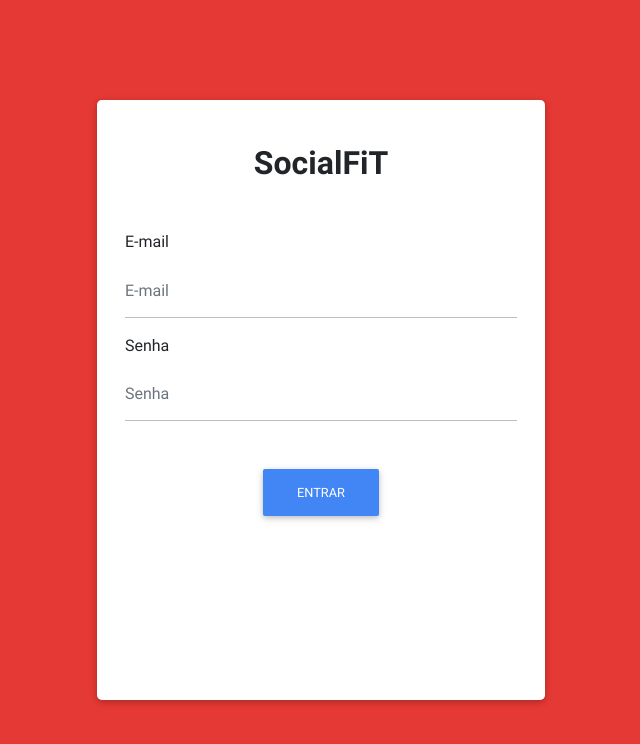
After one commit to social-fit/social-fit, a PHP site: page /login.html in a window 1280 px wide. The commit adds this page. Shown: the top 744 px of the page, without its empty margins (319-959 px from the left). Run offline with PHP 8.4, Linux system fonts and the light colour scheme; some libraries are stand-ins or nearby versions.

Commit message:
Criação da Tela de Login

```diff
--- a/css/style.css
+++ b/css/style.css
@@ -39,3 +39,14 @@
     overflow-x: hidden;
     overflow-y: auto;
 }
+
+#card-login {
+    width: 35%;
+    height: 75vh;
+    margin: 12.5vh auto;
+    display: block;
+}
+
+.bg-login {
+    background-color: #E53935 !important;
+}
--- /dev/null
+++ b/login.html
@@ -0,0 +1,62 @@
+<!DOCTYPE html>
+<html lang="pt-br">
+
+<head>
+    <meta charset="utf-8">
+    <meta name="viewport" content="width=device-width, initial-scale=1, shrink-to-fit=no">
+    <meta http-equiv="x-ua-compatible" content="ie=edge">
+    <title>SF - Login</title>
+    <!-- Font Awesome -->
+    <link rel="stylesheet" href="https://maxcdn.bootstrapcdn.com/font-awesome/4.7.0/css/font-awesome.min.css">
+    <!-- Bootstrap core CSS -->
+    <link href="css/bootstrap.min.css" rel="stylesheet">
+    <!-- Material Design Bootstrap -->
+    <link href="css/mdb.min.css" rel="stylesheet">
+    <!-- Your custom styles (optional) -->
+    <link href="css/style.css" rel="stylesheet">
+    <script defer src="https://use.fontawesome.com/releases/v5.0.6/js/all.js"></script>
+</head>
+
+<body class="bg-login">
+
+    <!--Main layout-->
+    <main>
+        <div class="card" id="card-login">
+            <div class="card-body">
+                <h2 class="text-center mt-4 font-weight-bold">SocialFiT</h2>
+                <form class="mt-5 mx-2" action="auth.php" method="post">
+                    <div class="form-group">
+                        <label for="exampleInputEmail1">E-mail</label>
+                        <input type="email" class="form-control" id="exampleInputEmail1" aria-describedby="emailHelp" placeholder="E-mail">
+                    </div>
+                    <div class="form-group">
+                        <label for="exampleInputPassword1">Senha</label>
+                        <input type="password" class="form-control" id="exampleInputPassword1" placeholder="Senha">
+                    </div>
+
+                    <button type="submit" class="btn btn-primary mt-5 d-block mx-auto">Entrar</button>
+                </form>
+            </div>
+        </div>
+    </main>
+    <!--Main layout-->
+
+    <!--Footer-->
+    <footer>
+
+    </footer>
+    <!--Footer-->
+    <!-- /Start your project here-->
+
+    <!-- SCRIPTS -->
+    <!-- JQuery -->
+    <script type="text/javascript" src="js/jquery-3.2.1.min.js"></script>
+    <!-- Bootstrap tooltips -->
+    <script type="text/javascript" src="js/popper.min.js"></script>
+    <!-- Bootstrap core JavaScript -->
+    <script type="text/javascript" src="js/bootstrap.min.js"></script>
+    <!-- MDB core JavaScript -->
+    <script type="text/javascript" src="js/mdb.min.js"></script>
+</body>
+
+</html>
```
